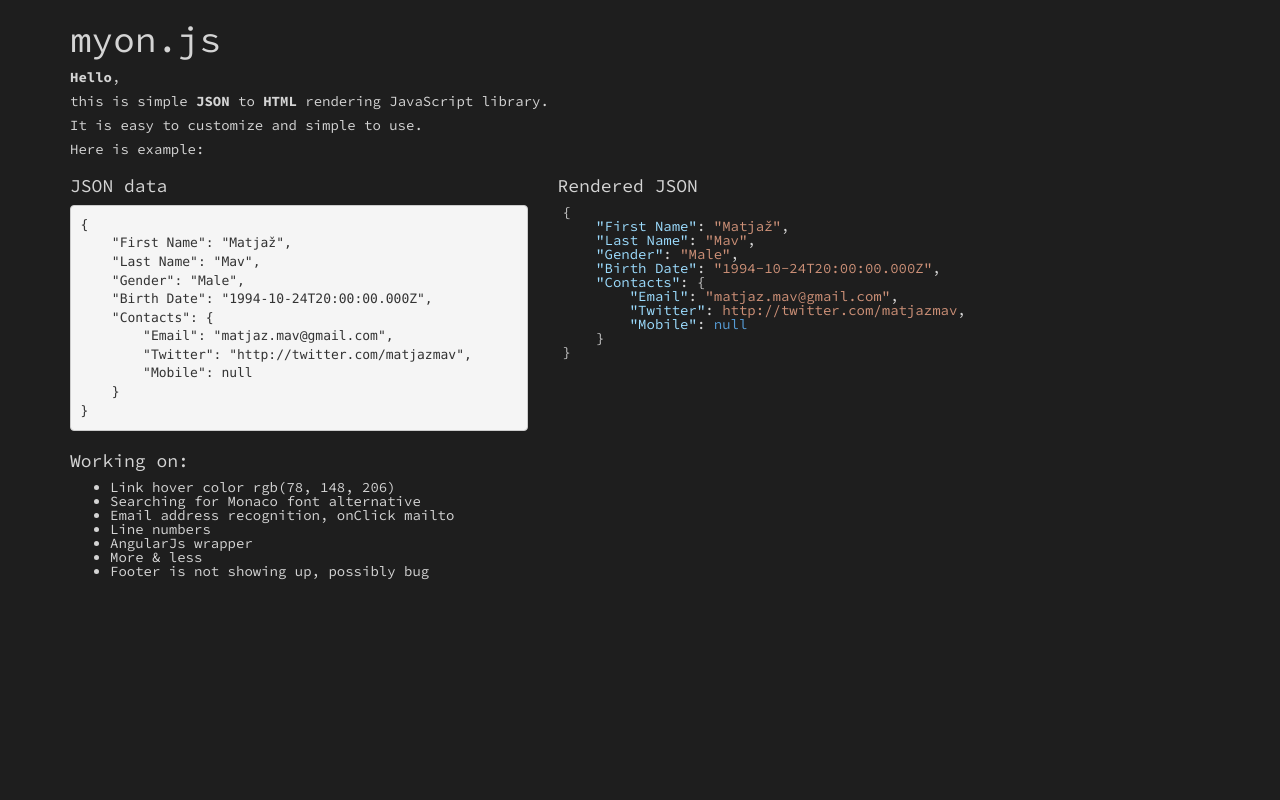
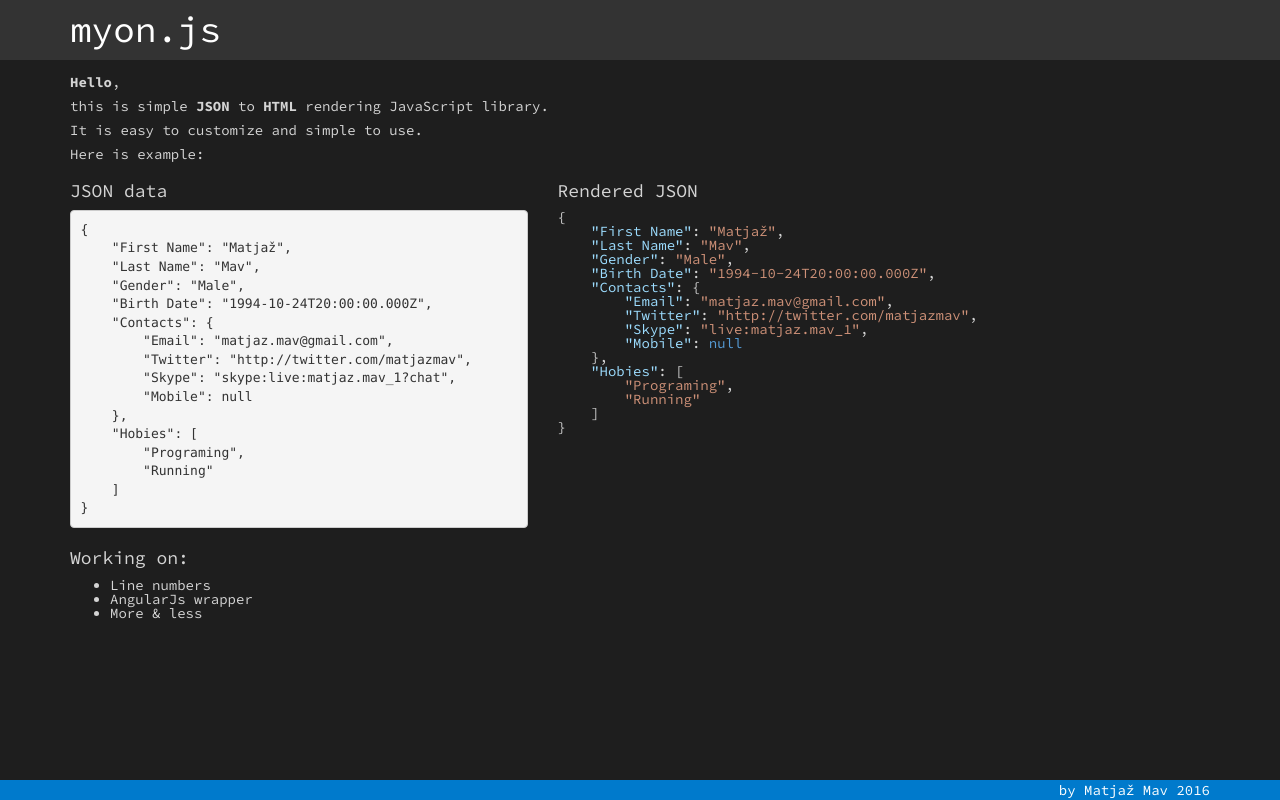
Before and after one commit to arruw/myon.js, a plain HTML site: page index.html in a window 1280 px wide. Drawn offline with nearby package versions, Linux system fonts and the light colour scheme; some packages are replaced by stand-ins of ours.

Commit message:
url, email & skype rendering

```diff
--- a/index.html
+++ b/index.html
@@ -11,7 +11,13 @@
 </head>
 <body>
 
-    <ng-view/>
+    <header class="header">
+        <div class="container">
+            <h1>myon.js</h1>
+        </div>
+    </header>
+
+    <div ng-view></div>
 
     <footer class="footer">
         <div class="container text-right">
--- a/index.less
+++ b/index.less
@@ -1,36 +1,56 @@
+@color-background: rgba(30, 30, 30, 1);
+@color-background-hover: rgba(40, 40, 40, 1);
+@color-foreground: rgba(212, 212, 212, 1);
+
+@color-background-header-bar: rgba(51, 51, 51, 1);
+@color-foreground-header-bar: rgba(255, 255, 255, 1);
+@color-background-status-bar: rgba(0, 122, 204, 1);
+@color-foreground-status-bar: rgba(255, 255, 255, 1);
+
+@color-boolean: rgba(86, 156, 214, 1);
+@color-number: rgba(181, 206, 186, 1);
+@color-string: rgba(206, 145, 120, 1);
+@color-key: rgba(156, 220, 254, 1);
+@color-url: rgba(206, 145, 120, 1);
+@color-url-hover: rgb(78, 148, 206, 1);
+
 html {
     position: relative;
     min-height: 100%;
 }
-body {
-  margin-bottom: 60px;
-}
-.footer {
-  position: absolute;
-  bottom: 0;
-  width: 100%;
-  /* Set the fixed height of the footer here */
-  height: 60px;
-  background-color: #f5f5f5;
-  color: red;
-}
-
-
-
-@color-background: rgba(30, 30, 30, 1);
-@color-background-hover: rgba(40, 40, 40, 1);
-@color-foreground: rgba(212, 212, 212, 1);
-@color-boolean: rgba(86, 156, 214, 1);
-@color-number: rgba(181, 206, 186, 1);
-@color-string: rgba(206, 145, 120, 1);
-@color-key: rgba(156, 220, 254, 1);
-
 body {
     font-family: 'Source Code Pro';
     background-color: @color-background;
     color: @color-foreground;
     line-height: 14px;
     font-size: 14px;
+    margin-bottom: 28px;
+}
+.header {
+    background-color: @color-background-header-bar;
+    color: @color-foreground-header-bar;
+    margin-bottom: 15px;
+
+    h1 {
+        margin: 10px 0px;
+    }
+}
+.footer {
+    position: absolute;
+    bottom: 0;
+    width: 100%;
+    height: 20px;
+    line-height: 20px;
+    background-color: @color-background-status-bar;
+    color: @color-foreground-status-bar;
+}
+
+.noselect {
+    -webkit-touch-callout: none;
+    -webkit-user-select: none;
+    -khtml-user-select: none;
+    -moz-user-select: none;
+    -ms-user-select: none;
 }
 
 .json {
@@ -40,7 +60,6 @@ body {
     line-height: 14px;
     font-size: 14px;
     margin: 5px 0px;
-}
 
     .json-number {
     color: @color-number;
@@ -56,17 +75,22 @@ body {
     }
 
     .json-url {
-    color: @color-string;
+        color: @color-url;
+    }
+
+    .json-url:hover {
+        color: @color-url-hover;
     }
 
     .json-key {
         color: @color-key;
     }
 
-.json-row {
-    padding-left: 5px;
+    // .json-row {
+    //     padding-left: 5px;
+    // }
+
+    // .json-row:hover {
+    //     background-color: @color-background-hover;
+    // }
 }
-.json-row:hover {
-    background-color: @color-background-hover;
-
-}
--- a/views/main/ctrl.js
+++ b/views/main/ctrl.js
@@ -9,8 +9,13 @@ function($scope) {
         "Contacts": {
             "Email": "matjaz.mav@gmail.com",
             "Twitter": "http://twitter.com/matjazmav",
+            "Skype": "skype:live:matjaz.mav_1?chat",
             "Mobile": null
-        }
+        },
+        "Hobies": [
+            "Programing",
+            "Running"
+        ]
     }
 
     var root = $('#json');
@@ -35,6 +40,12 @@ function($scope) {
             return renderNumber(object);
         } else if(isBoolean(object)) {
             return renderBoolean(object);
+        } else if(isEmail(object)) {
+            return renderEmail(object);
+        // } else if(isImageUrl(object)) {
+        //     return renderImageUrl(object);
+        } else if(isSkypeUrl(object)) {
+            return renderSkypeUrl(object);
         } else if(isUrl(object)) {
             return renderUrl(object);
         } else if(isString(object)) {
@@ -59,6 +70,14 @@ function($scope) {
     function isBoolean(object) {
         return typeof(object) === 'boolean';
     };
+    // function isImageUrl(object) {
+    //     var imageUrlPatern = new RegExp(/.(jpg|jpeg|png|gif)$/i);
+    //     return imageUrlPatern.test(object) && isUrl(object);
+    // };
+    function isSkypeUrl(object) {
+        var skypeUrlPatern = new RegExp(/^skype:/i);
+        return skypeUrlPatern.test(object) && isUrl(object);
+    };
     function isUrl(object) {
         try {
             var url = new URL(object);
@@ -66,6 +85,10 @@ function($scope) {
         } catch(e) {
             return false;
         }
+    };
+    function isEmail(object) {
+        var emailPatter = new RegExp(/^[a-z0-9._%+-]+@[a-z0-9.-]+\.[a-z]{2,}$/i);
+        return emailPatter.test(object);
     };
     function isString(object) {
         return typeof(object) === 'string';
@@ -82,7 +105,7 @@ function($scope) {
         return '<span class="json-null-or-undefined">null</span>';
     }
     function renderArray(object, depth, fromKey, maxDepth) {
-        var render = '<span class="json-array">';
+        var render = '';//'<span class="json-array">';
         var prefixNext = renderPrefix(depth + 1);
         var prefixCurr = renderPrefix(depth);
         if(!fromKey) render += prefixCurr;
@@ -97,11 +120,11 @@ function($scope) {
             }
         }
         render += prefixCurr + '<span class="json-square-brackets">]</span>';
-        render += '</span>';
+        // render += '</span>';
         return render;
     };
     function renderObject(object, depth, fromKey, maxDepth) {
-        var render = '<span class="json-object">';
+        var render = '';//'<span class="json-object">';
         var prefixNext = renderPrefix(depth + 1);
         var prefixCurr = renderPrefix(depth);
         if(!fromKey) render += prefixCurr;
@@ -110,7 +133,8 @@ function($scope) {
             var key = Object.keys(object)[i];
             render += prefixNext + '<span class="json-key">\"' + key + '\"</span><span class="json-colon">:</span> ';
             var rendered = renderJsonHelper(object[key], depth + 1, true, maxDepth);
-            render += '<span class="json-value">' + rendered + '</span>';
+            // render += '<span class="json-value">' + rendered + '</span>';
+            render += rendered;
             if(i < Object.keys(object).length - 1) {
                 render += '<span class="json-comma">,</span></div><div class="json-row">';
             } else {
@@ -118,11 +142,8 @@ function($scope) {
             }
         }
         render += prefixCurr + '<span class="json-curly-brackets">}</span>';
-        render += '</span>';
+        // render += '</span>';
         return render;
-    };
-    function renderUrl(object) {
-        return '<a href="' + object + '" class="json-url" target="_blank">' + object + '</a>';
     };
     function renderNumber(object) {
         return '<span class="json-number">' + object + '</span>';
@@ -130,6 +151,19 @@ function($scope) {
     function renderBoolean(object) {
         return '<span class="json-boolean">' + object + '</span>';
     };
+    // function renderImageUrl(object) {
+    //     return '<a href="' + object + '" class="json-url" target="_blank">\"' + object + '\"</a><img src="' + object + '" class="json-image" />';
+    // };
+    function renderSkypeUrl(object) {
+        var skypeUserName = object.replace('skype:', '').replace('?call', '').replace('?chat', '');
+        return '<span class="json-string">\"<a href="' + object + '" class="json-url" target="_blank">' + skypeUserName + '</a>\"</span>';
+    };
+    function renderUrl(object) {
+        return '<span class="json-string">\"<a href="' + object + '" class="json-url" target="_blank">' + object + '</a>\"</span>';
+    };
+    function renderEmail(object) {
+        return '<span class="json-string">\"<a href="mailto:' + object + '" class="json-url" target="_blank">' + object + '</a>\"</span>';
+    };
     function renderString(object) {
         return '<span class="json-string">\"' + object + '\"</span>';
     };
--- a/views/main/view.html
+++ b/views/main/view.html
@@ -1,6 +1,4 @@
 <div class="container">
-    <h1>myon.js</h1>
-    <div>
     <p><b>Hello</b>,</p>
     <p>this is simple <b>JSON</b> to <b>HTML</b> rendering JavaScript library.</p>
     <p>It is easy to customize and simple to use.</p>
@@ -17,13 +15,8 @@
     </div>
     <h4>Working on:</h4>
     <ul>
-            <li>Link hover color rgb(78, 148, 206)</li>
-            <li>Searching for Monaco font alternative</li>
-            <li>Email address recognition, onClick mailto</li>
         <li>Line numbers</li>
         <li>AngularJs wrapper</li>
         <li>More & less</li>
-            <li>Footer is not showing up, possibly bug</li>
     </ul>
 </div>
-</div>
```
Also changed, not shown: myon.js (added). Lines whose indentation alone changed are shown as unchanged.
